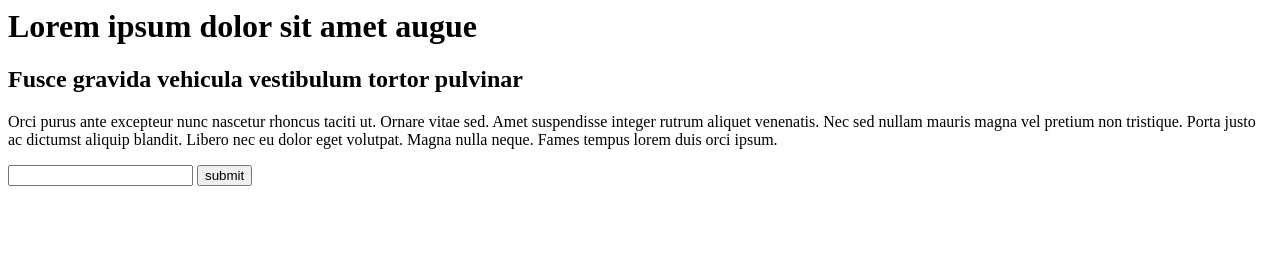
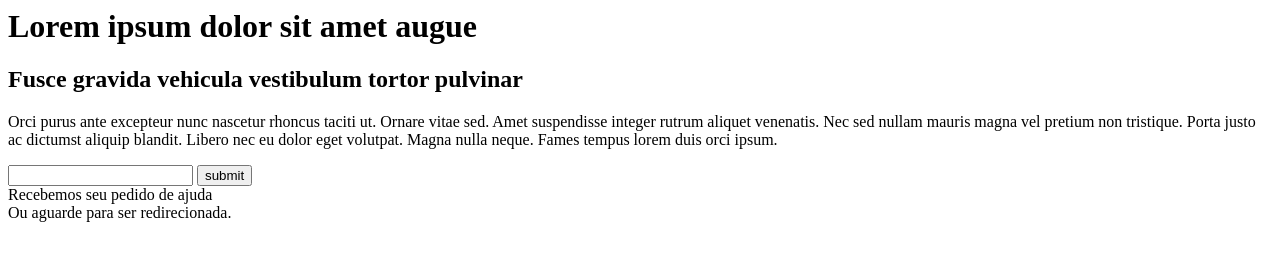
Before and after one commit to mapadoacolhimento/script-busara-qualtrics, a website built with webpack: page index.html in a window 1280 px wide. Built offline with nearby package versions, Linux system fonts and the light colour scheme; no server answers.

Commit message:
feat(html): updates html to test new link feature

```diff
--- a/index.html
+++ b/index.html
@@ -1,5 +1,4 @@
 <html>
-
 	<head>
 		<title>Demo page of the widget</title>
 		<script src="dist/widget.js" type="text/javascript"></script>
@@ -8,14 +7,21 @@
 	<body>
 		<h1>Lorem ipsum dolor sit amet augue</h1>
 		<h2>Fusce gravida vehicula vestibulum tortor pulvinar</h2>
-	<p>Orci purus ante excepteur nunc nascetur rhoncus taciti ut. Ornare vitae sed. Amet suspendisse integer rutrum
-		aliquet
-		venenatis. Nec sed nullam mauris magna vel pretium non tristique. Porta justo ac dictumst aliquip blandit. Libero
-		nec eu dolor eget volutpat. Magna nulla neque. Fames tempus lorem duis orci ipsum.</p>
+		<p>
+			Orci purus ante excepteur nunc nascetur rhoncus taciti ut. Ornare vitae
+			sed. Amet suspendisse integer rutrum aliquet venenatis. Nec sed nullam
+			mauris magna vel pretium non tristique. Porta justo ac dictumst aliquip
+			blandit. Libero nec eu dolor eget volutpat. Magna nulla neque. Fames
+			tempus lorem duis orci ipsum.
+		</p>
 		<form id="widget-16850">
 			<input type="email" />
-		<button type="submit" onsubmit="event.preventDefault();">submit</button>
+			<button type="submit">submit</button>
+			<div>
+				<span>Recebemos seu pedido de ajuda</span>
+				<br />
+				<span data-key="399">Ou aguarde para ser redirecionada. </span>
+			</div>
 		</form>
 	</body>
-
 </html>
```
Lines whose indentation alone changed are shown as unchanged.
